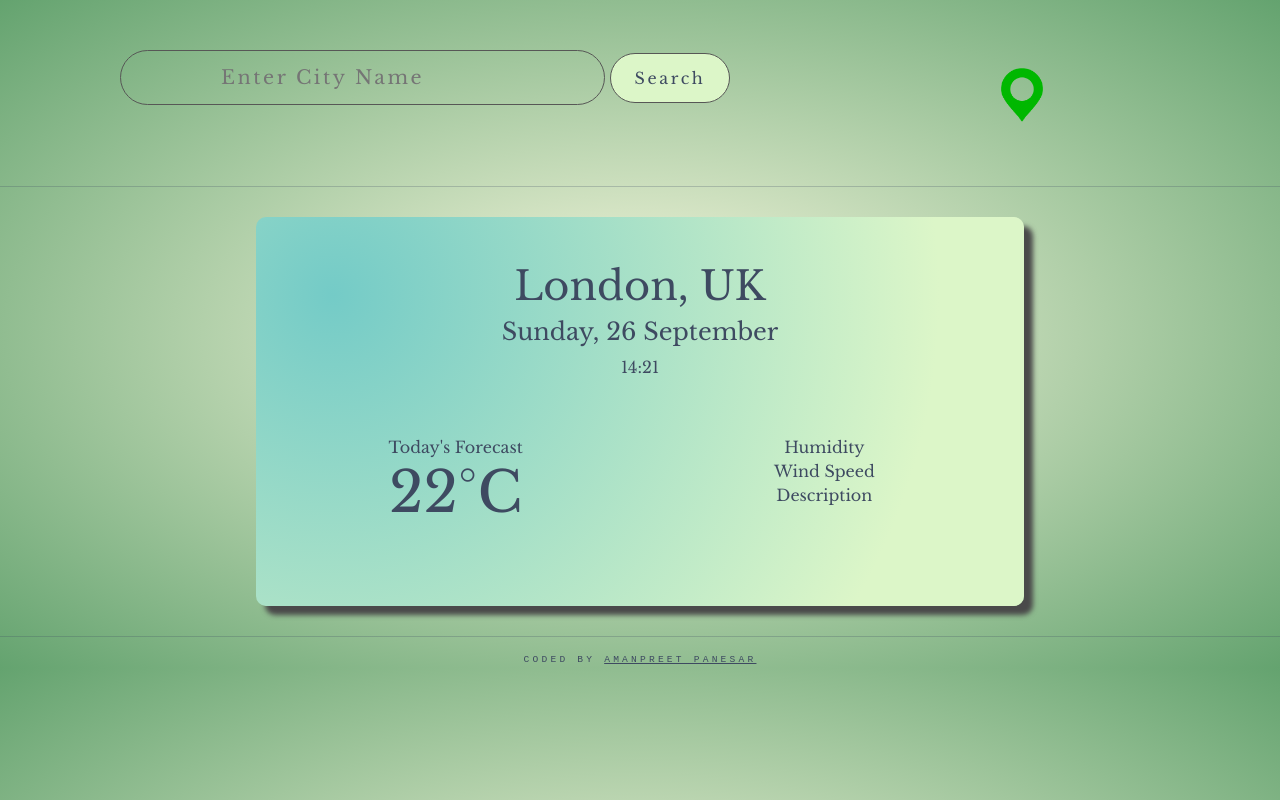
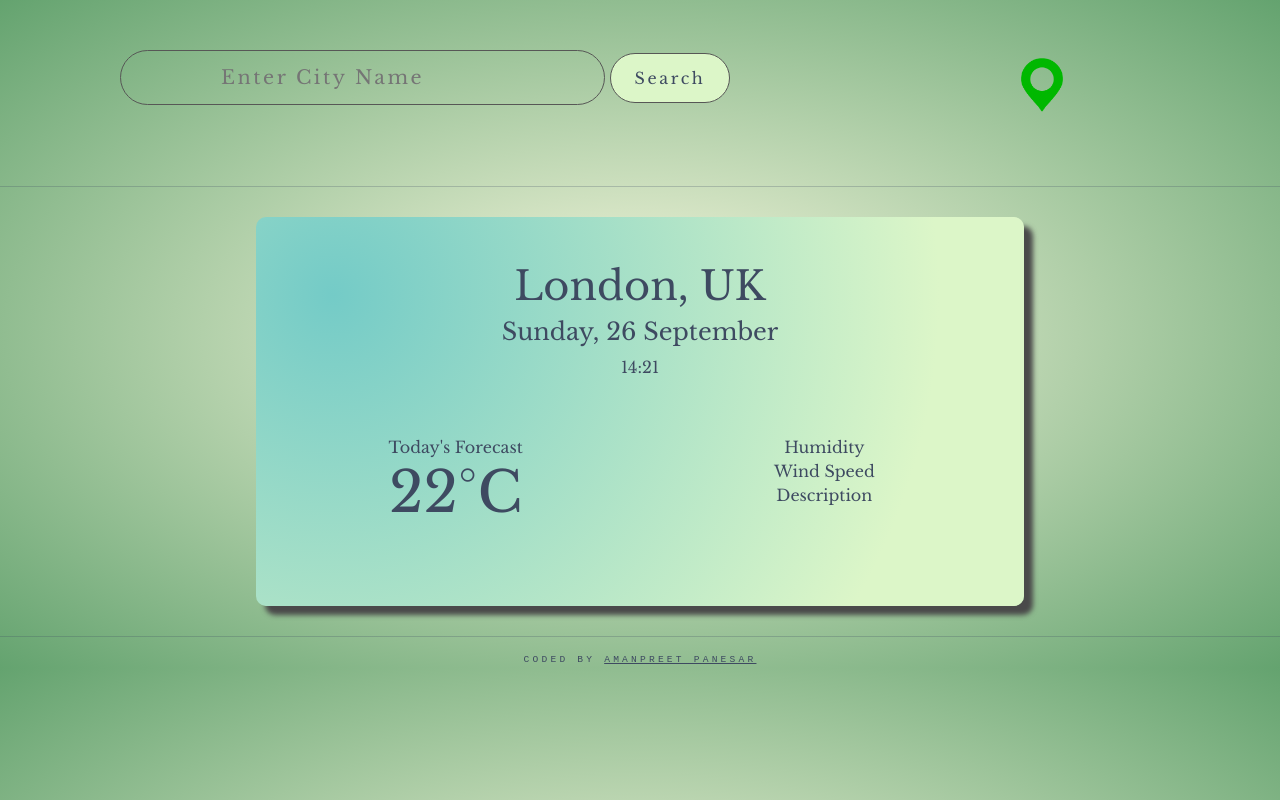
Before and after one commit to akpanesar/NewWeatherAppProject, a website built with Parcel: page index.html in a window 1280 px wide. Built offline with nearby package versions, Linux system fonts and the light colour scheme.

Commit message:
Update styles.css

```diff
--- a/src/styles.css
+++ b/src/styles.css
@@ -57,8 +57,7 @@ button::hover {
 
 .current-location {
   position: relative;
-  top: 10px;
-  right: 20px;
+
 }
 .current-location:hover {
   cursor: pointer;
```
